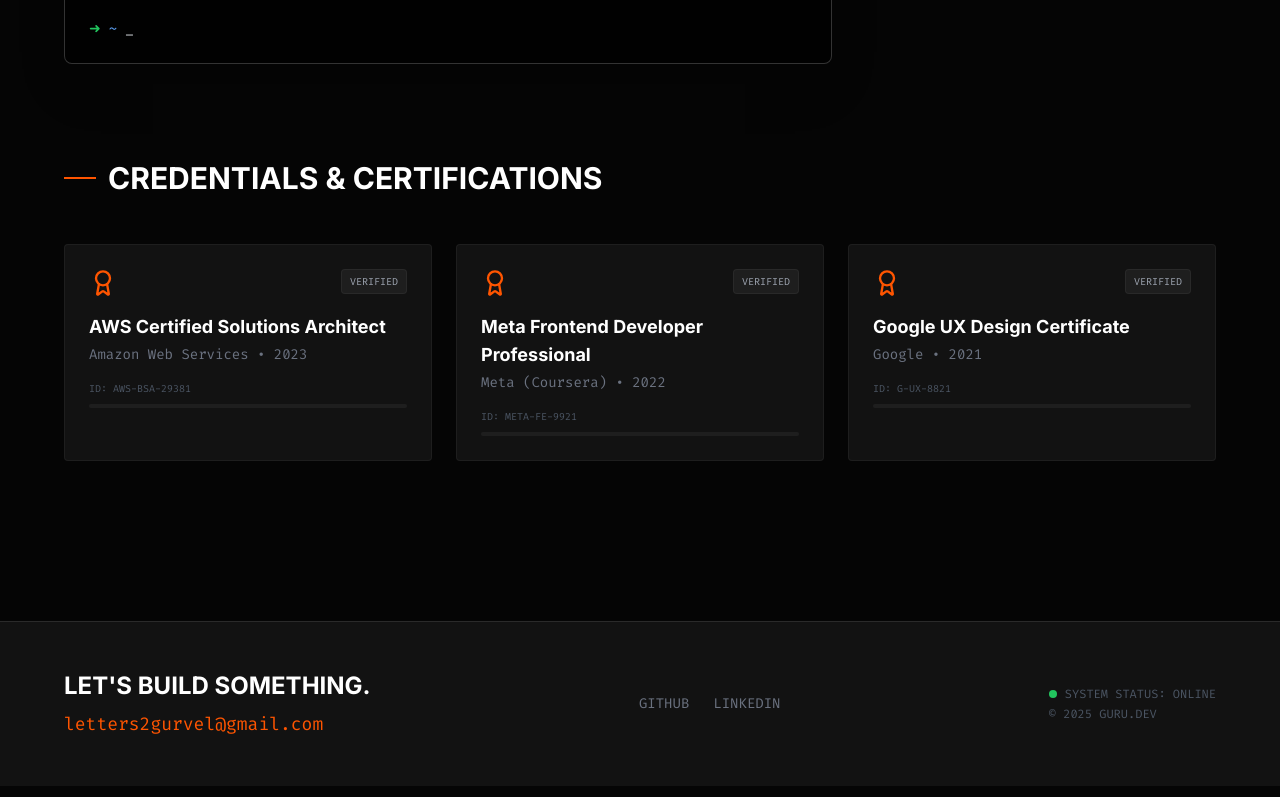
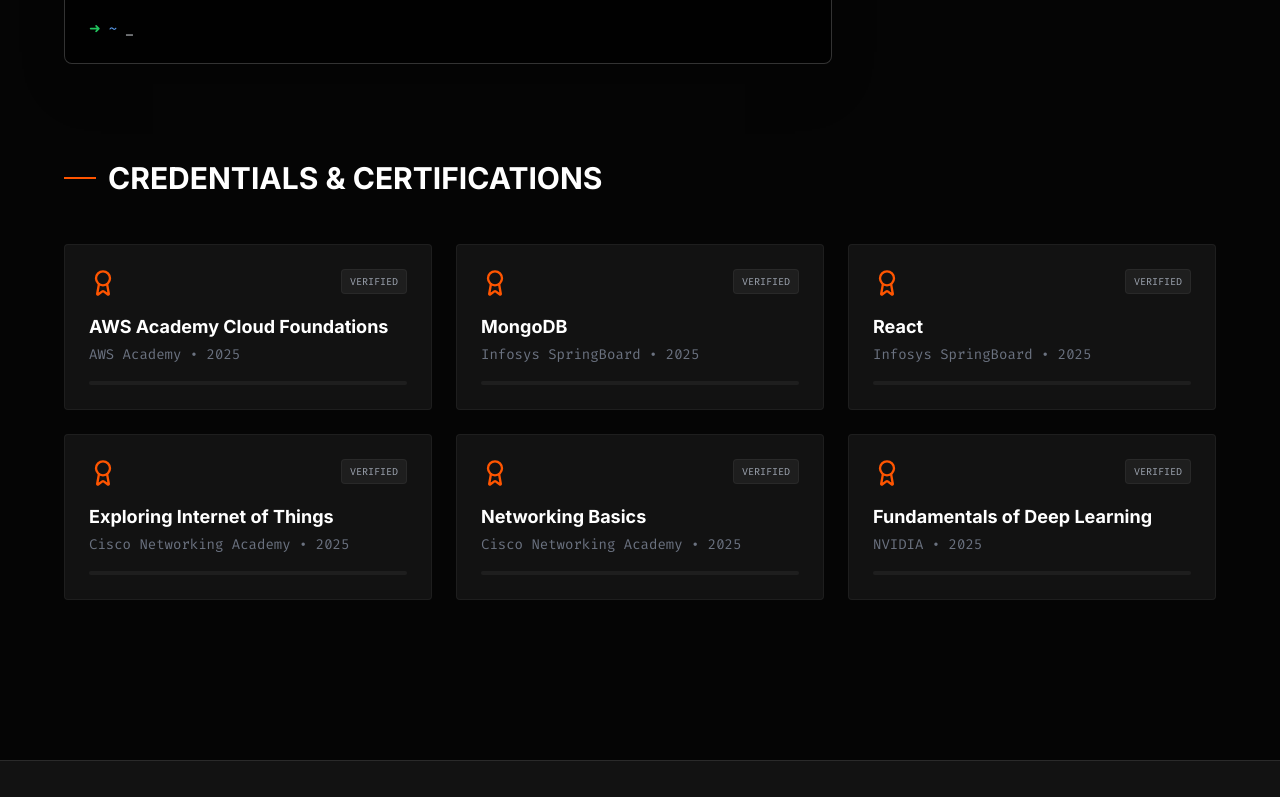
Before and after one commit to Guruvel13/Portfolio_Guruvel, a React (Vite) app in the folder portfolio/: page /about in a window 1280 px wide. Shown: the part 1158-1955 px from the top of the page. Built offline with nearby package versions, Linux system fonts and the light colour scheme.

Commit message:
add About page component with personal bio, skills, achievements, and certifications.

```diff
--- a/portfolio/src/pages/About.jsx
+++ b/portfolio/src/pages/About.jsx
@@ -75,7 +75,7 @@
                                 <div>
                                     <h4 className="font-bold text-sm text-white mb-3">FRAMEWORKS</h4>
                                     <div className="flex flex-wrap gap-2">
-                                        {['React', 'Next.js', 'Spring Boot', 'Tailwind', 'Node.js'].map(skill => (
+                                        {['React', 'Next.js', 'Spring Boot', 'Tailwind', 'Node.js','Streamlit'].map(skill => (
                                             <span key={skill} className="px-3 py-1 bg-white/5 text-xs rounded border border-white/5 text-gray-300 hover:text-white hover:border-primary/50 transition-colors">
                                                 {skill}
                                             </span>
@@ -166,22 +166,40 @@
                     <div className="grid grid-cols-1 md:grid-cols-2 lg:grid-cols-3 gap-6">
                         {[
                             {
-                                title: "AWS Certified Solutions Architect",
-                                issuer: "Amazon Web Services",
-                                year: "2023",
+                                title: "AWS Academy Cloud Foundations",
+                                issuer: "AWS Academy",
+                                year: "2025",
                                 id: "AWS-BSA-29381"
                             },
                             {
-                                title: "Meta Frontend Developer Professional",
-                                issuer: "Meta (Coursera)",
-                                year: "2022",
+                                title: "MongoDB",
+                                issuer: "Infosys SpringBoard",
+                                year: "2025",
                                 id: "META-FE-9921"
                             },
                             {
-                                title: "Google UX Design Certificate",
-                                issuer: "Google",
-                                year: "2021",
+                                title: "React",
+                                issuer: "Infosys SpringBoard",
+                                year: "2025",
                                 id: "G-UX-8821"
+                            },
+                            {
+                                title: "Exploring Internet of Things ",
+                                issuer: "Cisco Networking Academy",
+                                year: "2025",
+                                id: "G-UX-81"
+                            },
+                            {
+                                title: "Networking Basics",
+                                issuer: "Cisco Networking Academy",
+                                year: "2025",
+                                id: "G-8821"
+                            },
+                            {
+                                title: "Fundamentals of Deep Learning",
+                                issuer: "NVIDIA",
+                                year: "2025",
+                                id: "8821"
                             }
                         ].map((cert, i) => (
                             <div key={i} className="bg-surface border border-white/5 p-6 rounded hover:border-primary/50 transition-colors group relative overflow-hidden">
@@ -192,7 +210,7 @@
                                 <h3 className="font-bold text-lg mb-1 group-hover:text-white transition-colors relative z-10">{cert.title}</h3>
                                 <p className="text-sm text-gray-500 font-mono mb-4 relative z-10">{cert.issuer} • {cert.year}</p>
 
-                                <div className="font-mono text-[10px] text-gray-600 mb-2 relative z-10">ID: {cert.id}</div>
+                                {/* <div className="font-mono text-[10px] text-gray-600 mb-2 relative z-10">ID: {cert.id}</div> */}
 
                                 <div className="w-full h-1 bg-white/5 rounded overflow-hidden relative z-10">
                                     <div className="h-full bg-primary w-full origin-left scale-x-0 group-hover:scale-x-100 transition-transform duration-500"></div>
```
